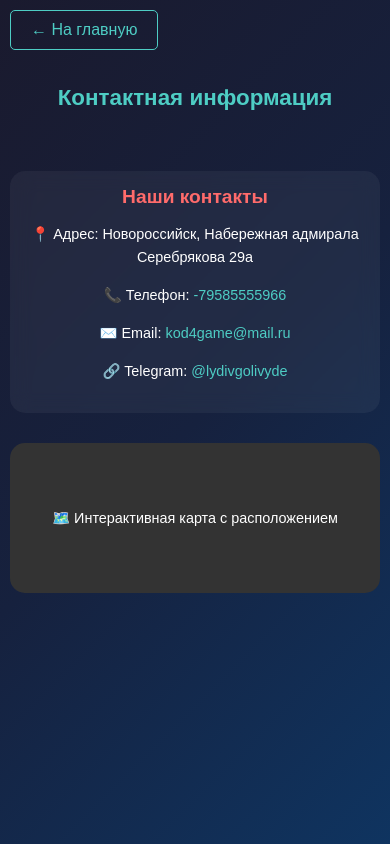
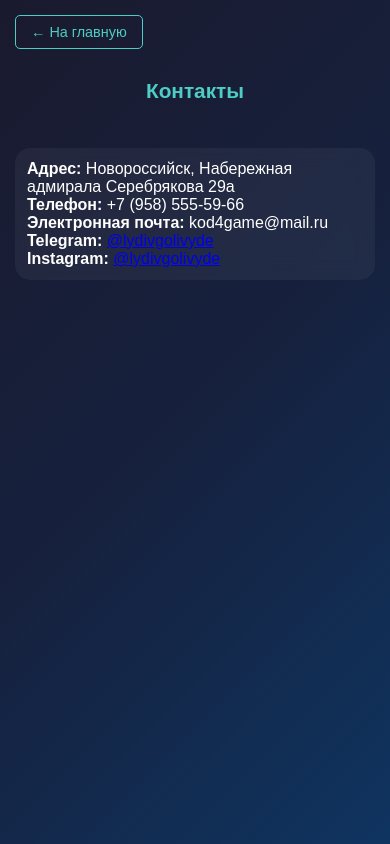
Before and after one commit to Logotip18/lvgkino, a plain HTML site: page contact.html in a window 390 px wide. Drawn offline with Linux system fonts and the light colour scheme.

Commit message:
Update contact.html

```diff
--- a/contact.html
+++ b/contact.html
@@ -10,146 +10,83 @@
             padding: 0;
             box-sizing: border-box;
         }
-
         body {
             font-family: 'Arial', sans-serif;
             background: linear-gradient(135deg, #1a1a2e 0%, #16213e 50%, #0f3460 100%);
             color: white;
             min-height: 100vh;
+            padding: 15px;
+        }
+        .container {
+            max-width: 1200px;
+            margin: 0 auto;
             padding: 20px;
-            display: flex;
-            flex-direction: column;
-            align-items: center;
         }
-
-        .container {
-            max-width: 800px;
-            width: 100%;
-            margin: 0 auto;
-        }
-
         .back-link {
             display: inline-block;
-            margin-bottom: 20px;
+            margin-bottom: 15px;
             color: #4ecdc4;
             text-decoration: none;
-            padding: 10px 20px;
+            padding: 8px 15px;
             border: 1px solid #4ecdc4;
             border-radius: 5px;
             transition: all 0.3s;
-            align-self: flex-start;
+            font-size: 0.9rem;
         }
-
         .back-link:hover {
             background: rgba(78, 205, 196, 0.1);
         }
-
         header {
             text-align: center;
-            padding: 20px 0;
-            margin-bottom: 30px;
-            width: 100%;
+            padding: 15px 0;
+            margin-bottom: 20px;
         }
-
         h1 {
-            font-size: 2rem;
+            font-size: 1.8rem;
             margin-bottom: 10px;
             color: #4ecdc4;
         }
-
         .contact-info {
             background: rgba(255, 255, 255, 0.05);
-            padding: 25px;
+            padding: 20px;
             border-radius: 15px;
-            margin-bottom: 30px;
             backdrop-filter: blur(10px);
-            text-align: center;
+            margin-bottom: 20px;
+        }
+        .map-placeholder {
             width: 100%;
+            height: 400px;
+            border-radius: 15px;
+            overflow: hidden;
+            margin: 20px 0;
         }
-
-        .contact-info h2 {
-            color: #ff6b6b;
-            margin-bottom: 15px;
-        }
-
-        .contact-info p {
-            margin-bottom: 15px;
-            line-height: 1.6;
-        }
-
-        .contact-info a {
-            color: #4ecdc4;
-            text-decoration: none;
-        }
-
-        .contact-info a:hover {
-            text-decoration: underline;
-        }
-
-        .map-placeholder {
-            background: #333;
-            height: 300px;
-            border-radius: 15px;
-            display: flex;
-            align-items: center;
-            justify-content: center;
-            margin: 20px 0;
-            font-size: 1.2rem;
-            width: 100%;
-        }
-
+        /* Мобильная адаптация */
         @media (max-width: 768px) {
-            body {
-                padding: 15px;
-            }
-
-            .back-link {
-                align-self: center;
-                margin-bottom: 15px;
-            }
-
-            h1 {
-                font-size: 1.6rem;
-            }
-
-            .contact-info {
-                padding: 20px 15px;
-            }
-
-            .contact-info h2 {
-                font-size: 1.4rem;
-            }
-
-            .map-placeholder {
-                height: 200px;
-                font-size: 1rem;
-            }
-        }
-
-        @media (max-width: 480px) {
             body {
                 padding: 10px;
             }
-
+            .container {
+                padding: 5px;
+            }
             h1 {
-                font-size: 1.4rem;
+                font-size: 1.5rem;
             }
-
             .contact-info {
-                padding: 15px 10px;
+                padding: 15px;
             }
-
-            .contact-info h2 {
-                font-size: 1.2rem;
+            .map-placeholder {
+                height: 300px;
             }
-
-            .contact-info p {
-                font-size: 0.9rem;
+        }
+        @media (max-width: 480px) {
+            h1 {
+                font-size: 1.3rem;
             }
-
+            .contact-info {
+                padding: 12px;
+            }
             .map-placeholder {
-                height: 150px;
-                font-size: 0.9rem;
+                height: 250px;
             }
         }
     </style>
@@ -157,21 +94,19 @@
 <body>
     <div class="container">
         <a href="index.html" class="back-link">← На главную</a>
-
         <header>
-            <h1>Контактная информация</h1>
+            <h1>Контакты</h1>
         </header>
-
         <div class="contact-info">
-            <h2>Наши контакты</h2>
-            <p>📍 Адрес: Новороссийск, Набережная адмирала Серебрякова 29а</p>
-            <p>📞 Телефон: <a href="tel:-79585555966">-79585555966</a></p>
-            <p>✉️ Email: <a href="mailto:kod4game@mail.ru">kod4game@mail.ru</a></p>
-            <p>🔗 Telegram: <a href="https://t.me/lydivgolivyde" target="_blank">@lydivgolivyde</a></p>
+            <p><strong>Адрес:</strong> Новороссийск, Набережная адмирала Серебрякова 29а</p>
+            <p><strong>Телефон:</strong> +7 (958) 555-59-66</p>
+            <p><strong>Электронная почта:</strong> kod4game@mail.ru</p>
+            <p><strong>Telegram:</strong> <a href="https://t.me/lydivgolivyde">@lydivgolivyde</a></p>
+            <p><strong>Instagram:</strong> <a href="https://instagram.com/lydivgolivyde">@lydivgolivyde</a></p>
         </div>
-
+        <!-- Интерактивная карта -->
         <div class="map-placeholder">
-            🗺️ Интерактивная карта с расположением
+            <iframe src="https://yandex.ru/map-widget/v1/?um=constructor%3ACHXmZZjS&amp;source=constructor" width="100%" height="100%" frameborder="0"></iframe>
         </div>
     </div>
 </body>
```
